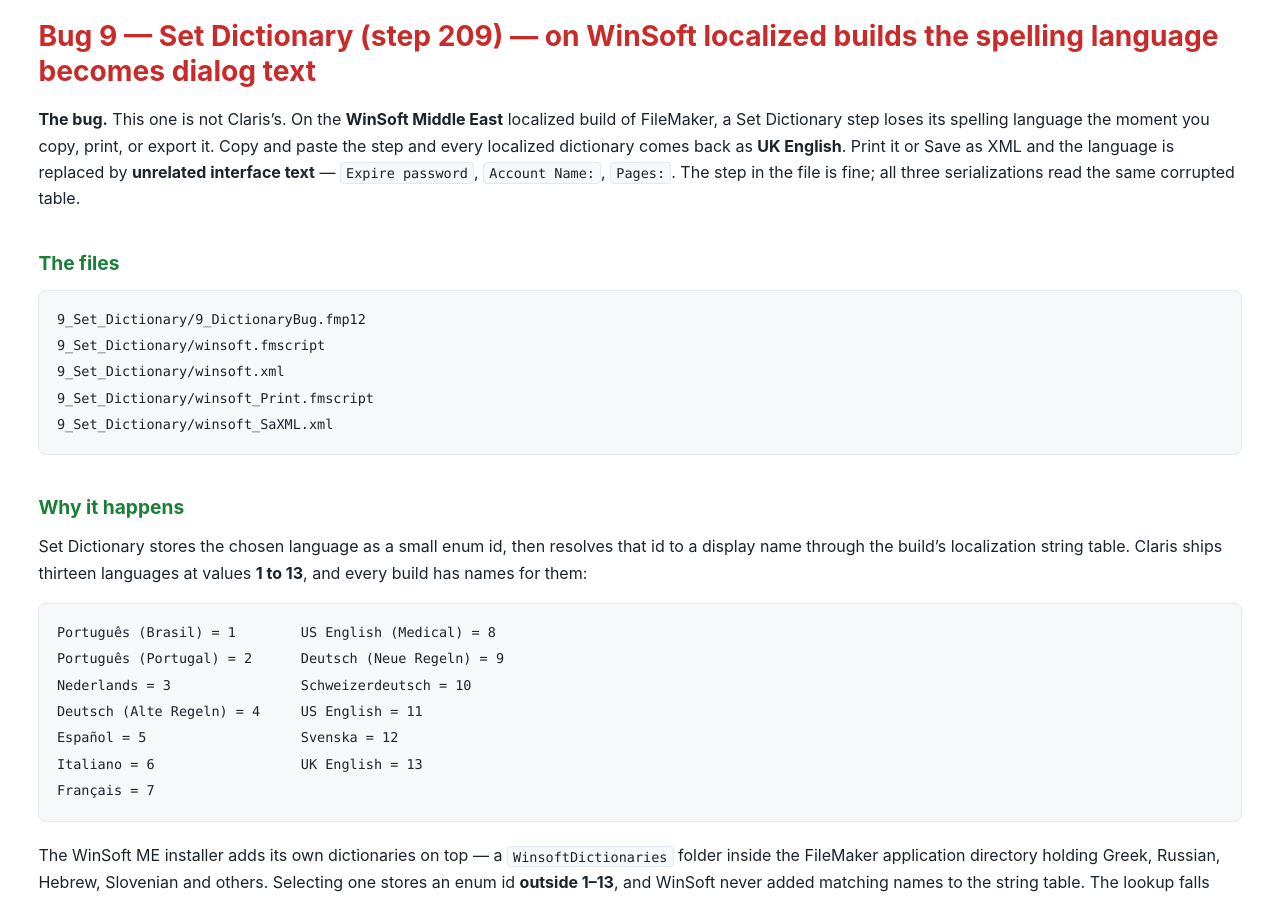
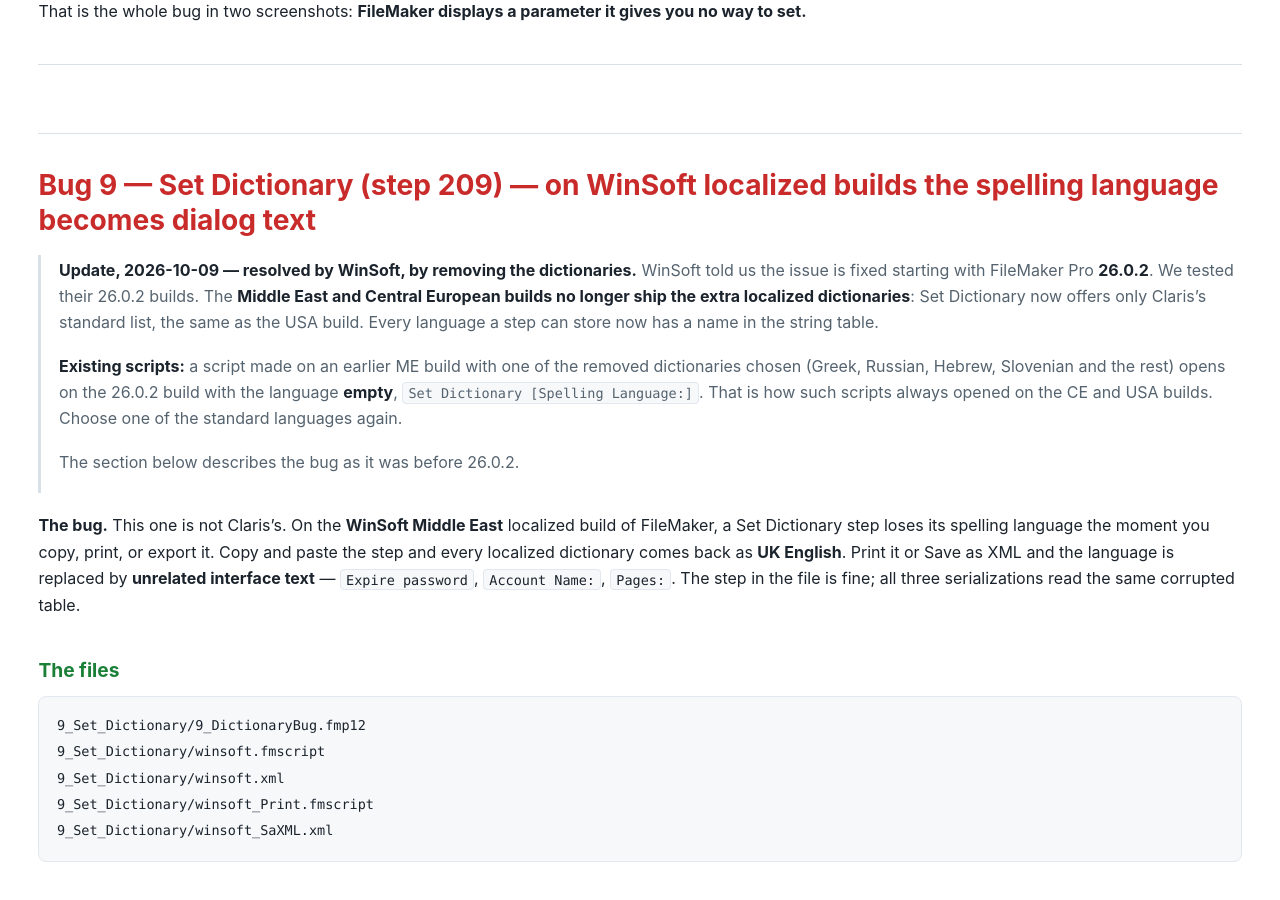
Before and after one commit to AxelarEU/ai2fm-community, a Jekyll site: the page built from claris_bugs/claris_clipboard_bugs.md, in a window 1280 px wide and 900 px high, scrolled down 23108 px. Built offline with Jekyll 4.4.1, drawn with Linux system fonts in a browser that asks for light colours; some of the changed text lies outside the part shown.

Commit message:
Bug 9: resolved by WinSoft in 26.0.2 — the extra dictionaries were removed
WinSoft's ME and CE 26.0.2 builds offer only Claris's standard dictionary
list, verified by the Architect on both builds. Scripts made on earlier ME
builds with a removed dictionary open with the language empty.

Co-Authored-By: Claude Opus 5.5 (1M context) <noreply@anthropic.com>

```diff
--- a/claris_bugs/claris_clipboard_bugs.md
+++ b/claris_bugs/claris_clipboard_bugs.md
@@ -47,6 +47,8 @@ We tested on **FileMaker Pro 26.0.1.51 and 26.0.2.212 installed side by side**,
 | **[Bug 5](#bug-5)** — Perform RAG Action (219) | `<Field type="AddDataResponse">` is emitted again for (Async) add-data steps. Both the variable and the field form return. |
 | **[Bug 7](#bug-7)** — Configure Prompt Template (226) | `<ModelProvider>` carries `Google` again instead of being written empty. |
 
+**Update 2026-10-09 — [Bug 9](#bug-9) is resolved too, by WinSoft.** Starting with their 26.0.2 builds, the Middle East and Central European localized builds no longer ship the extra dictionaries. Set Dictionary offers only Claris's standard list. Details in the bug.
+
 For **Bugs 12 and 13** we re-ran the exact reproducer files we had submitted to Claris: they still reproduce **byte-for-byte** on 26.0.2.
 
 **If you are still on 26.0.1, nothing changes for you.** ai2fm keeps every warning and repair for both builds and picks the right behaviour from the shape of the clipboard it is given — there is no version marker in a FileMaker clipboard to switch on, so we detect the damage itself. A step copied on 26.0.1 is still warned about; the same step copied on 26.0.2 passes through clean.
@@ -67,7 +69,7 @@ Each bug below has a stable anchor. Our FileMaker reproducer files link straight
 | 6 | Read from Data File (193) | Amount dropped on copy; two scripts look identical in 2025 | Still present | [#bug-6](#bug-6) |
 | 7 | Configure Prompt Template (226) | A Google step pastes back as OpenAI | **Fixed** | [#bug-7](#bug-7) |
 | 8 | Refresh Portal (180) | A phantom parameter that exists, displays, cannot be set | Still present | [#bug-8](#bug-8) |
-| 9 | Set Dictionary (209) | On WinSoft builds the spelling language becomes dialog text | WinSoft build defect — Claris investigating | [#bug-9](#bug-9) |
+| 9 | Set Dictionary (209) | On WinSoft builds the spelling language becomes dialog text | **Resolved by WinSoft** in 26.0.2 — the extra dictionaries were removed | [#bug-9](#bug-9) |
 | 10 | Execute SQL (117) | Two ways FileMaker 2026 breaks an ODBC connection | Still present | [#bug-10](#bug-10) |
 | 11 | Import Records ODBC (35) | The same two bugs, on your data imports | Still present | [#bug-11](#bug-11) |
 | 12 | Print PDF (242) | Page setup unstable — three serializations disagree | Still present | [#bug-12](#bug-12) |
@@ -763,6 +765,12 @@ That is the whole bug in two screenshots: **FileMaker displays a parameter it gi
 <a id="bug-9"></a>
 ## Bug 9 — Set Dictionary (step 209) — on WinSoft localized builds the spelling language becomes dialog text
 
+> **Update, 2026-10-09 — resolved by WinSoft, by removing the dictionaries.** WinSoft told us the issue is fixed starting with FileMaker Pro **26.0.2**. We tested their 26.0.2 builds. The **Middle East and Central European builds no longer ship the extra localized dictionaries**: Set Dictionary now offers only Claris's standard list, the same as the USA build. Every language a step can store now has a name in the string table.
+>
+> **Existing scripts:** a script made on an earlier ME build with one of the removed dictionaries chosen (Greek, Russian, Hebrew, Slovenian and the rest) opens on the 26.0.2 build with the language **empty**, `Set Dictionary [Spelling Language:]`. That is how such scripts always opened on the CE and USA builds. Choose one of the standard languages again.
+>
+> The section below describes the bug as it was before 26.0.2.
+
 **The bug.** This one is not Claris's. On the **WinSoft Middle East** localized build of FileMaker, a Set Dictionary step loses its spelling language the moment you copy, print, or export it. Copy and paste the step and every localized dictionary comes back as **UK English**. Print it or Save as XML and the language is replaced by **unrelated interface text** — `Expire password`, `Account Name:`, `Pages:`. The step in the file is fine; all three serializations read the same corrupted table.
 
 ### The files
@@ -816,7 +824,7 @@ The test file holds the same forty-two localized dictionary steps plus, on the l
 
 There is no clean format to recover from. The clipboard, the printed output and the Save-as-XML export all read the same table, so all three carry the same corruption. A tool cannot repair this from the outside, and neither can we: the correct language name simply does not exist anywhere in the build's resources. We build our Set Dictionary support from the official Claris build, where the table is correct, so the step ships clean.
 
-The fix belongs to WinSoft: add the missing value-to-name entries for the dictionaries they ship beyond the standard thirteen. The 1–13 table is already correct.
+What we asked WinSoft for was the missing value-to-name entries for the dictionaries they ship beyond the standard thirteen; the 1–13 table was already correct. WinSoft chose the other remedy in 26.0.2: they removed those dictionaries (see the update at the top of this bug).
 
 *Reported to **WinSoft** — ticket [rt2.winsoft.fr #1683], where WinSoft reproduced and confirmed all three failure modes on the ME build, with their own screenshots. **Claris is investigating too:** although this is a localized-build defect rather than their own, Claris forwarded the report to their Testing and Development teams (2026-08-06) to check whether anything in the version of FileMaker Pro they support needs correcting. Also posted to the Claris community so other users of the localized builds can find it: [Bug Report: WinSoft (ME/CE localized) FileMaker builds corrupt Set Dictionary's language on copy/print/SaXML](https://community.claris.com/en/s/question/0D5Vy00002uuapSKAQ/bug-report-winsoft-mece-localized-filemaker-builds-corrupt-set-dictionarys-language-on-copyprintsaxml).*
 
```
